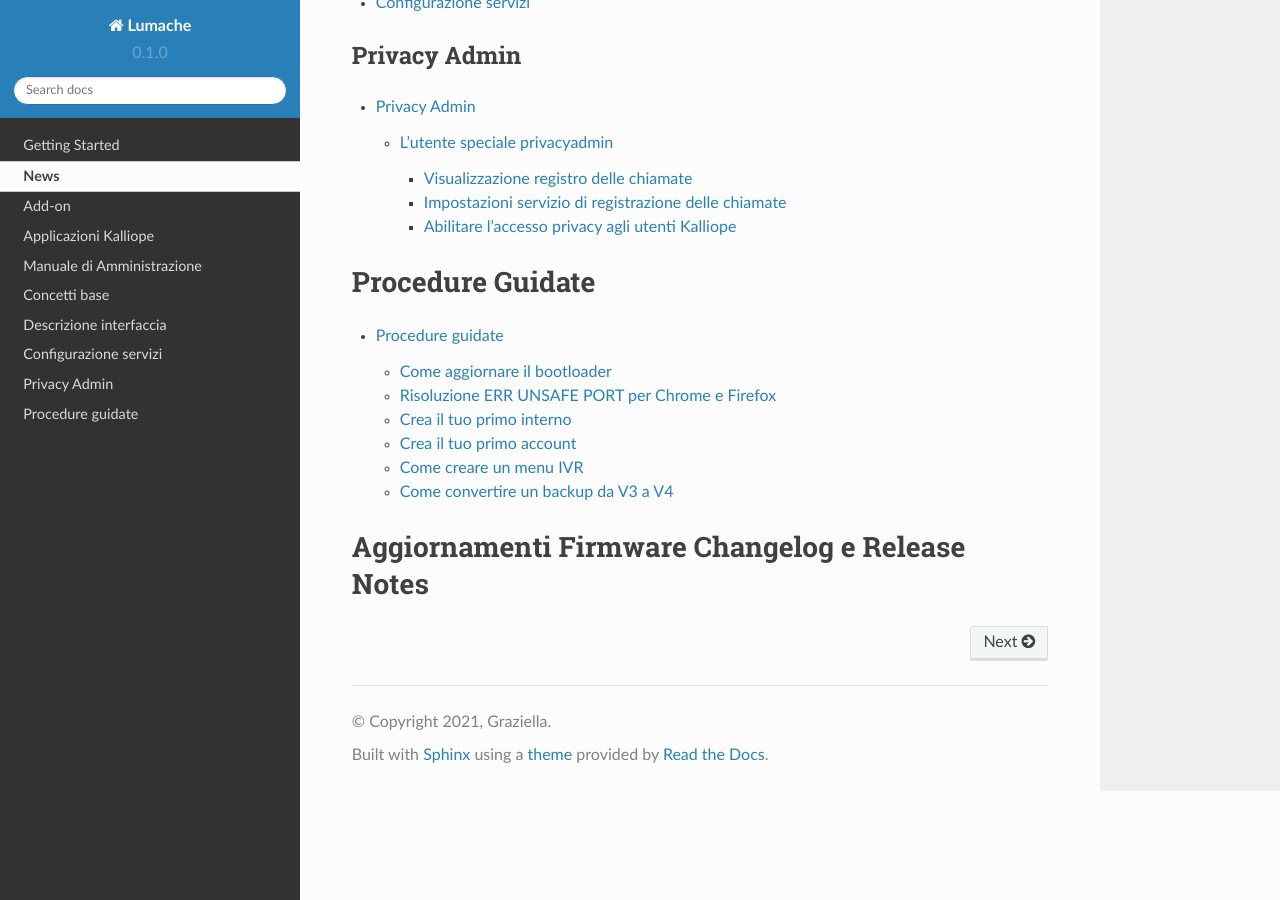
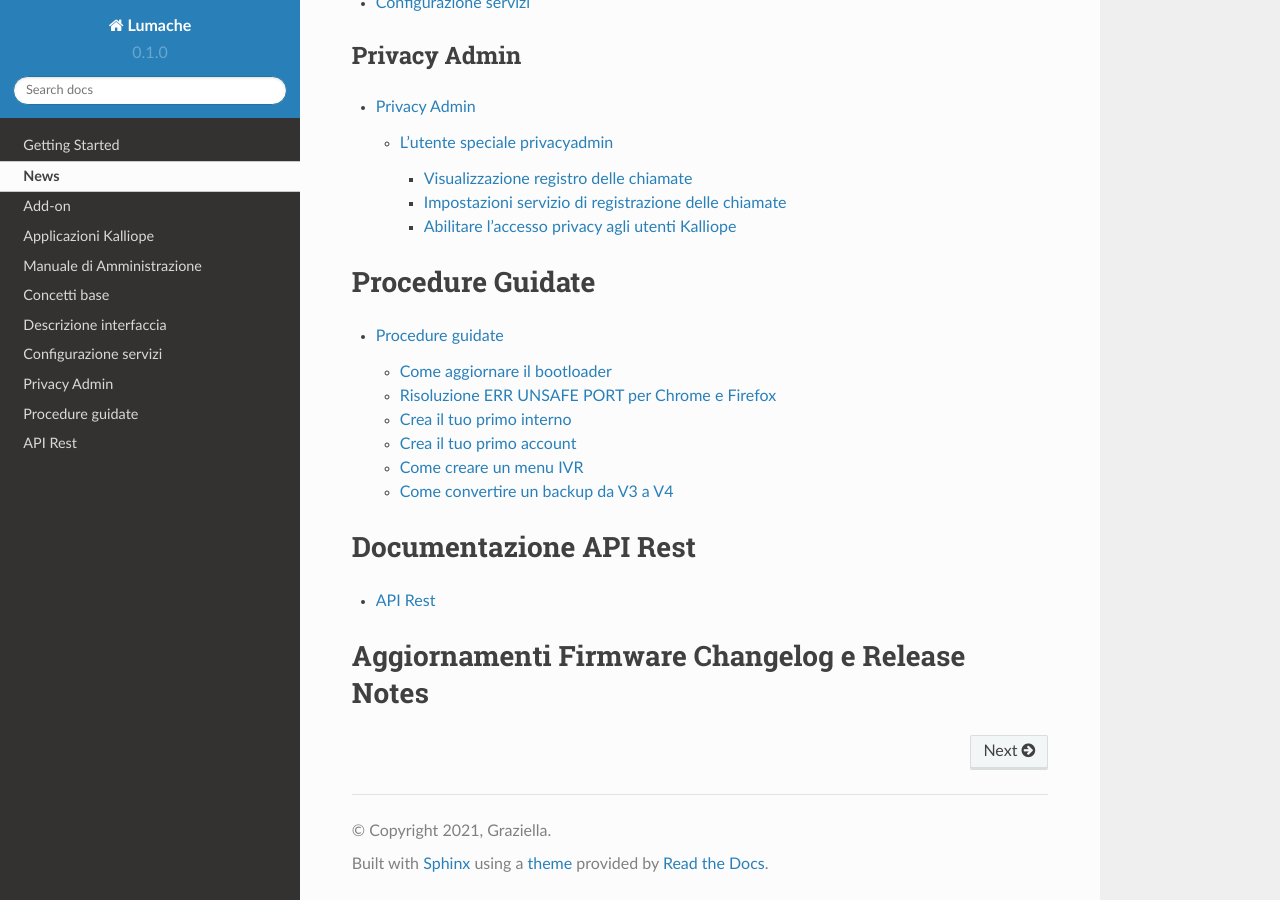
Before and after one commit to mirianatroccoli/KalliopeDoc-it, a Sphinx documentation site: the page built from docs/source/index.rst, in a window 1280 px wide and 900 px high, scrolled down 3128 px. Built offline with Sphinx 7.4.7 and the Read the Docs theme 2.0.0, drawn with Linux system fonts in a browser that asks for light colours.

Commit message:
Update index.rst

```diff
--- a/docs/source/index.rst
+++ b/docs/source/index.rst
@@ -58,5 +58,13 @@ Procedure Guidate
    Procedure guidate
 
 
+Documentazione API Rest
+==========
+
+.. toctree::
+
+   API Rest.rst
+
+
 Aggiornamenti Firmware Changelog e Release Notes
 ==========
```
